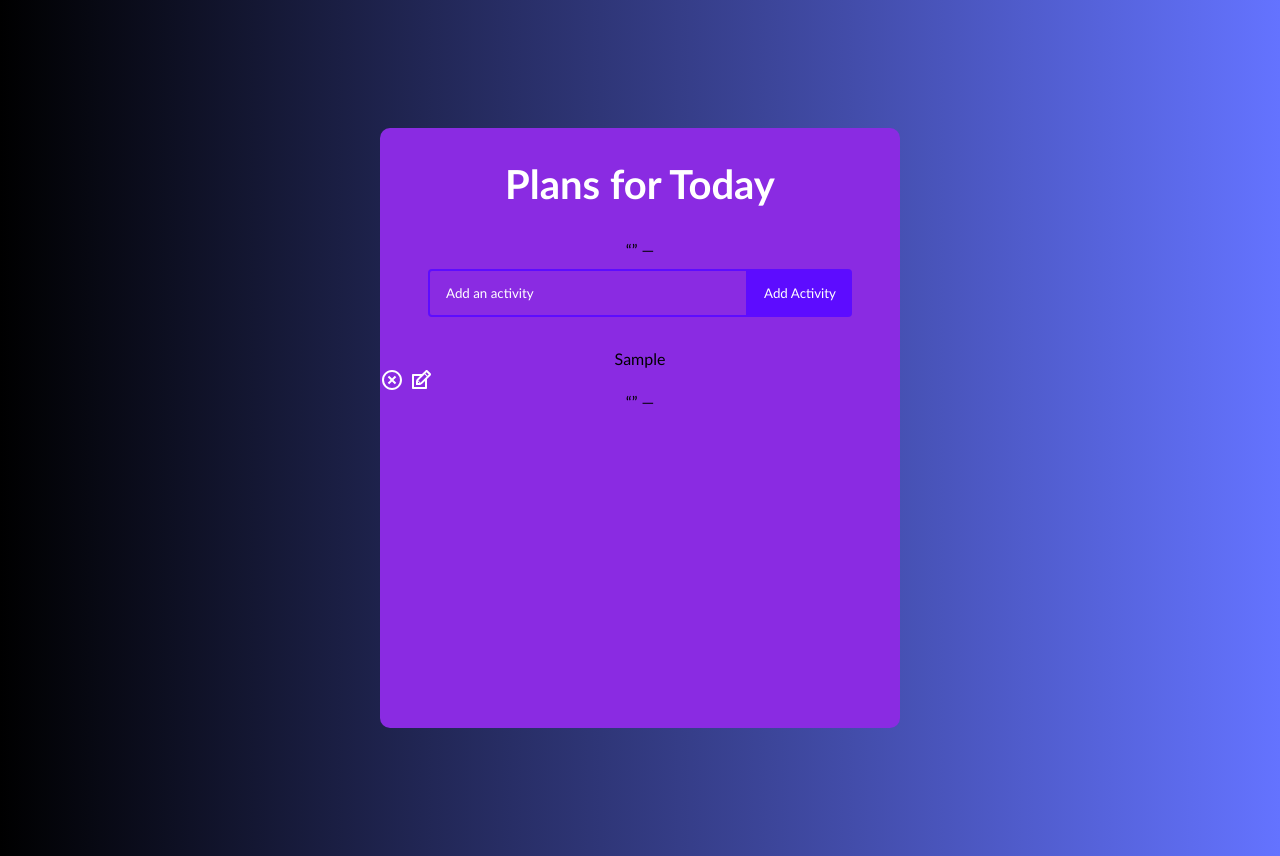
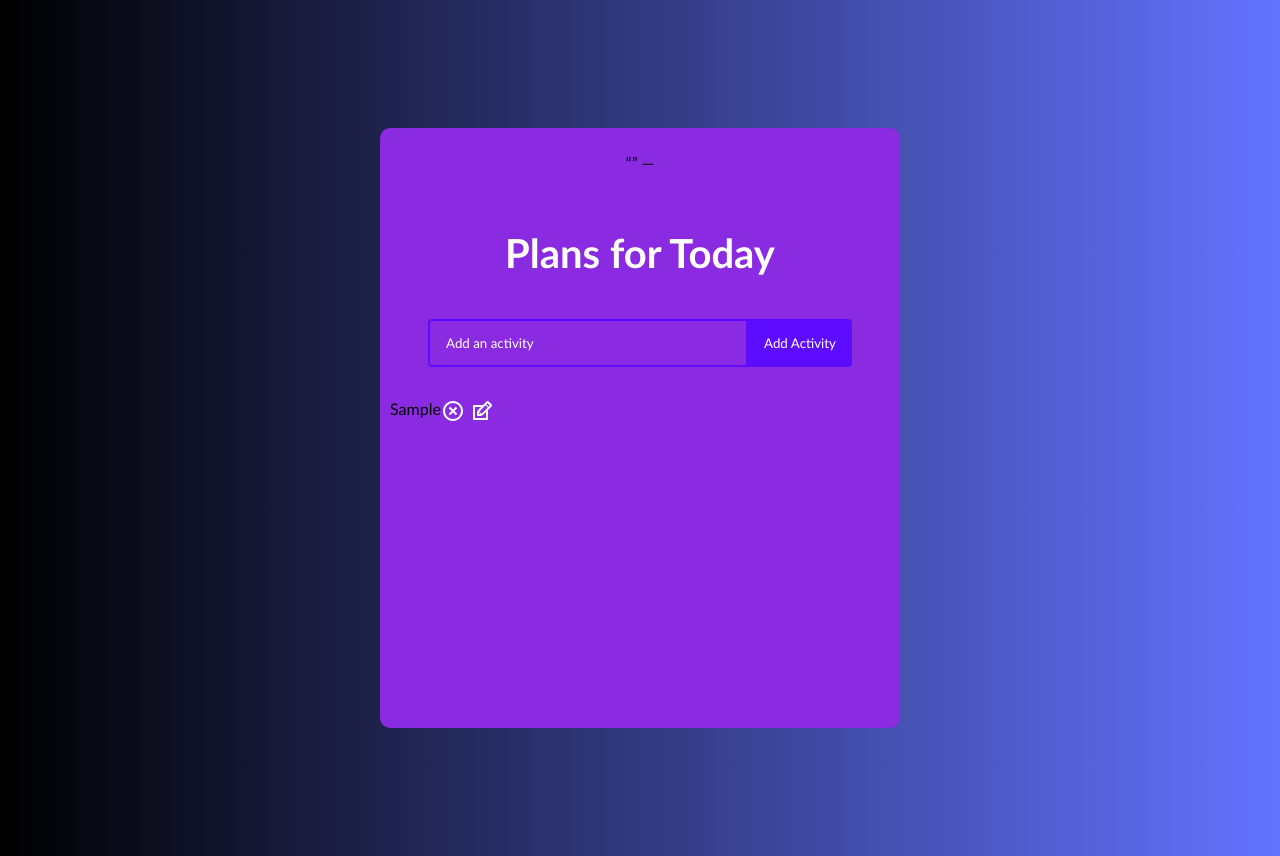
Before and after one commit to ngwingyan/react-to-do-list-project, a React (Create React App) app: page / in a window 1280 px wide. Both pictures are taken after typing "Sample" into the empty fields and a click on the button "Add Activity". Built offline with nearby package versions, Linux system fonts and the light colour scheme; no server answers.

Commit message:
updated CSS and corrected links to files

```diff
--- a/src/App.css
+++ b/src/App.css
@@ -66,6 +66,20 @@ body {
   margin: 128px auto;
   border-radius: 10px;
   padding-bottom: 32px;
+}
+
+blockquote {
+  margin: 25px 25px;
+}
+
+.activity-row {
+  display: flex;
+  justify-content: flex-start;
+  margin: 10px 10px;
+}
+
+.quote {
+  margin-top: 25px;
 }
 
 h1 {
--- a/src/App.js
+++ b/src/App.js
@@ -4,12 +4,12 @@ import "./App.css";
 import TodoList from "./components/TodoList";
 import InspirationalQuote from "./components/InspirationalQuote";
 
-
 function App() {
   return (
     <div className="todo-app">
+      <InspirationalQuote className="quote" />
+      <h1>Plans for Today</h1>
       <TodoList />
-      <InspirationalQuote className="test"/>
     </div>
   );
 }
--- a/src/components/TodoList.js
+++ b/src/components/TodoList.js
@@ -34,11 +34,6 @@ function TodoList() {
     if (newValue.text && newValue.text.trim()) {
     }
 
-    // OLD CODE
-    // setActivities((prev) =>
-    //   prev.map((item) => (item.id === activityId ? newValue : item))
-    // );
-
     // This code uses the reduce() method to iterate over the previous array of activities and create a new array with the updated activity.
     // If the item's ID matches the activity ID, it pushes the new value into the accumulator array, otherwise it pushes the current item.
     // The initial value of the accumulator is an empty array [].
@@ -67,8 +62,6 @@ function TodoList() {
   };
   return (
     <div>
-      <h1>Plans for Today</h1>
-      <InspirationalQuote />
       <TodoForm onSubmit={addActivity} />
       <Todo
         activities={activities}
```
